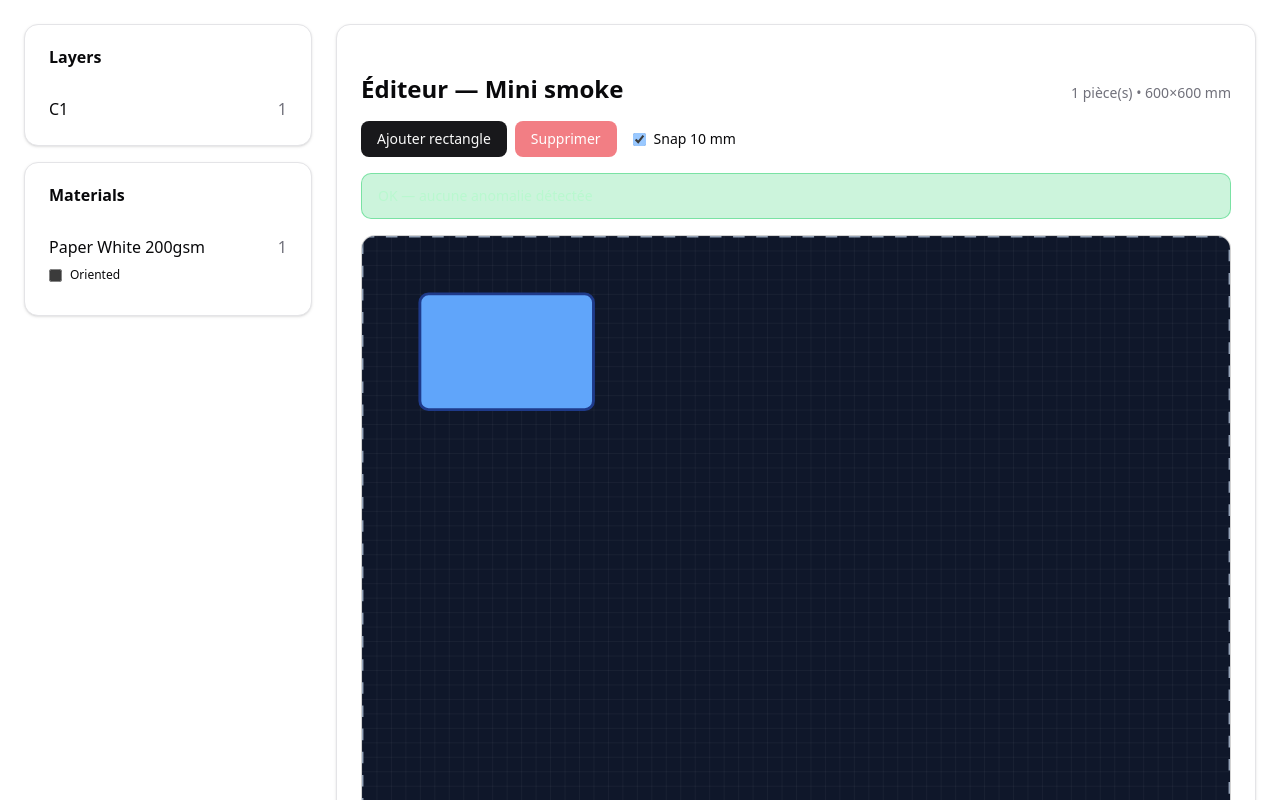
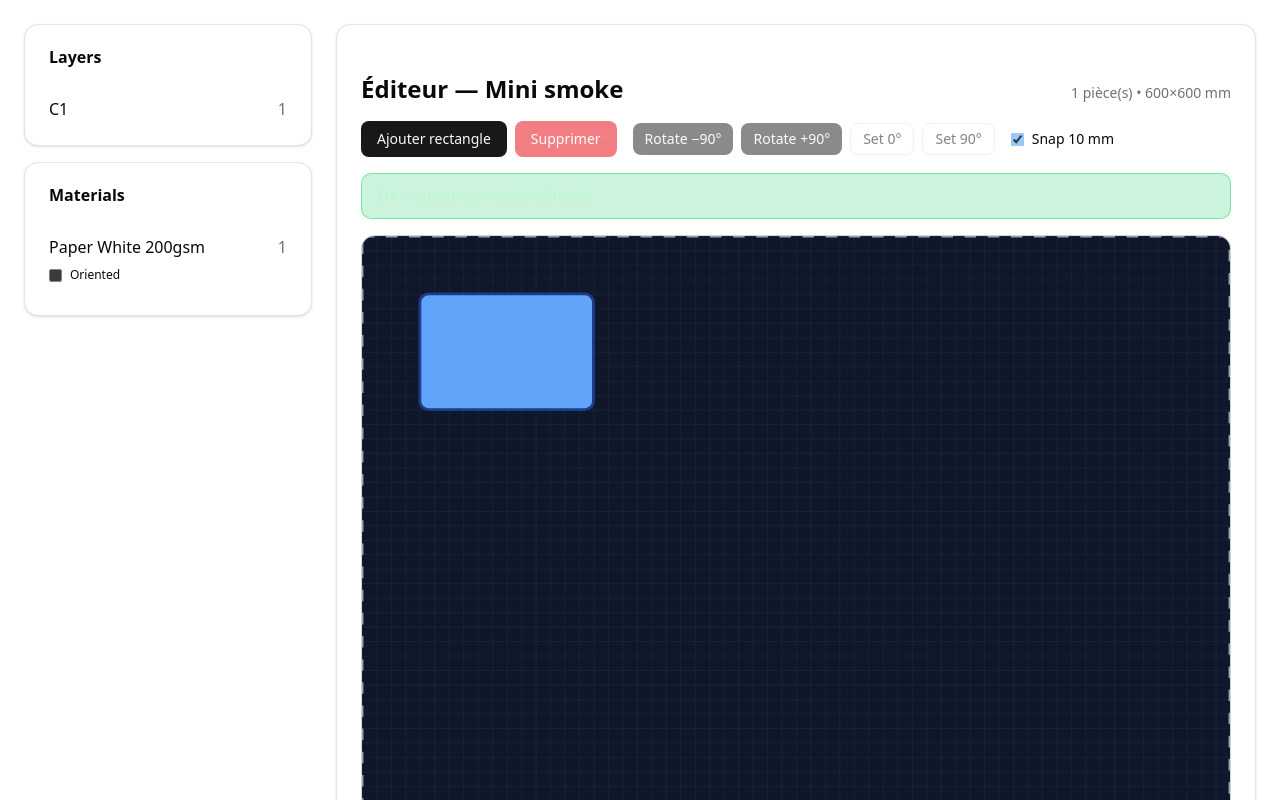
Before and after one commit to Lukeskydweller/Editeur-d-cor-, a React (Vite) app: page / in a window 1280 px wide. Shown: the top 800 px of the page. Built offline with nearby package versions, Linux system fonts and the light colour scheme; the HTML template or start-up script is replaced by a standard one.

Commit message:
feat(rotate): toolbar +90/−90 & set 0/90 + raccourcis (R/Shift+R/0/9); tests OK

```diff
--- a/src/App.tsx
+++ b/src/App.tsx
@@ -23,6 +23,8 @@ export default function App() {
   const deleteSelected = useSceneStore((s) => s.deleteSelected);
   const snap10mm = useSceneStore((s) => s.ui.snap10mm ?? true);
   const setSnap10mm = useSceneStore((s) => s.setSnap10mm);
+  const rotateSelected = useSceneStore((s) => s.rotateSelected);
+  const setSelectedRotation = useSceneStore((s) => s.setSelectedRotation);
 
   const dragStartRef = useRef<{ x: number; y: number } | null>(null);
   const dragFactorRef = useRef<number>(1);
@@ -35,13 +37,36 @@ export default function App() {
     }
   }, [scene.layerOrder.length, initSceneWithDefaults]);
 
-  // Gestion du nudge clavier + Delete
+  // Gestion du nudge clavier + Delete + Rotation
   useEffect(() => {
     const handleKeyDown = (e: KeyboardEvent) => {
       // Delete key
       if (e.key === 'Delete') {
         e.preventDefault();
         deleteSelected();
+        return;
+      }
+
+      // Rotation keys
+      if (e.key === 'r' || e.key === 'R') {
+        e.preventDefault();
+        if (e.shiftKey) {
+          rotateSelected(-90);
+        } else {
+          rotateSelected(90);
+        }
+        return;
+      }
+
+      if (e.key === '0') {
+        e.preventDefault();
+        setSelectedRotation(0);
+        return;
+      }
+
+      if (e.key === '9') {
+        e.preventDefault();
+        setSelectedRotation(90);
         return;
       }
 
@@ -63,7 +88,7 @@ export default function App() {
 
     window.addEventListener('keydown', handleKeyDown);
     return () => window.removeEventListener('keydown', handleKeyDown);
-  }, [nudgeSelected, deleteSelected]);
+  }, [nudgeSelected, deleteSelected, rotateSelected, setSelectedRotation]);
 
   // Gestion du drag souris
   const handlePointerDown = (e: React.PointerEvent, pieceId: string) => {
@@ -133,11 +158,25 @@ export default function App() {
               </header>
 
               {/* Toolbar */}
-              <div className="flex items-center gap-4">
+              <div className="flex items-center gap-4 flex-wrap">
                 <div className="flex gap-2">
                   <Button onClick={() => addRectAtCenter(100, 60)}>Ajouter rectangle</Button>
                   <Button onClick={deleteSelected} disabled={!selectedId} variant="destructive">
                     Supprimer
+                  </Button>
+                </div>
+                <div className="flex gap-2">
+                  <Button onClick={() => rotateSelected(-90)} disabled={!selectedId} size="sm">
+                    Rotate −90°
+                  </Button>
+                  <Button onClick={() => rotateSelected(90)} disabled={!selectedId} size="sm">
+                    Rotate +90°
+                  </Button>
+                  <Button onClick={() => setSelectedRotation(0)} disabled={!selectedId} size="sm" variant="outline">
+                    Set 0°
+                  </Button>
+                  <Button onClick={() => setSelectedRotation(90)} disabled={!selectedId} size="sm" variant="outline">
+                    Set 90°
                   </Button>
                 </div>
                 <label className="inline-flex items-center gap-2 text-sm cursor-pointer">
--- a/src/state/useSceneStore.ts
+++ b/src/state/useSceneStore.ts
@@ -17,6 +17,19 @@ function clampToScene(x: number, y: number, w: number, h: number, sceneW: number
 // helper interne : snap à la grille 10mm
 function snapTo10mm(x: number): number {
   return Math.round(x / 10) * 10;
+}
+
+// helpers internes : normalisation et rotation d'angles
+function normDeg(d: number): Deg {
+  // normalise en {0,90,180,270} via modulo 360
+  const n = ((Math.round(d) % 360) + 360) % 360;
+  return (n === 0 || n === 90 || n === 180 || n === 270 ? n : (Math.round(n / 90) * 90) % 360) as Deg;
+}
+function add90(d: Deg): Deg {
+  return normDeg((d + 90) % 360);
+}
+function sub90(d: Deg): Deg {
+  return normDeg((d + 270) % 360);
 }
 
 type SceneState = {
@@ -54,6 +67,8 @@ type SceneActions = {
   setPieceMaterial: (pieceId: ID, materialId: ID) => void;
   setSnap10mm: (on: boolean) => void;
   setMaterialOriented: (materialId: ID, oriented: boolean) => void;
+  rotateSelected: (deltaDeg: 90 | -90) => void;
+  setSelectedRotation: (deg: 0 | 90) => void;
 };
 
 export const useSceneStore = create<SceneState & SceneActions>((set) => ({
@@ -397,4 +412,27 @@ export const useSceneStore = create<SceneState & SceneActions>((set) => ({
         }
       }
     })),
+
+  rotateSelected: (deltaDeg) =>
+    set(produce((draft: SceneState) => {
+      const selectedId = draft.ui.selectedId;
+      if (!selectedId) return;
+
+      const piece = draft.scene.pieces[selectedId];
+      if (!piece) return;
+
+      const currentDeg = (piece.rotationDeg ?? 0) as Deg;
+      piece.rotationDeg = deltaDeg === 90 ? add90(currentDeg) : sub90(currentDeg);
+    })),
+
+  setSelectedRotation: (deg) =>
+    set(produce((draft: SceneState) => {
+      const selectedId = draft.ui.selectedId;
+      if (!selectedId) return;
+
+      const piece = draft.scene.pieces[selectedId];
+      if (!piece) return;
+
+      piece.rotationDeg = normDeg(deg);
+    })),
 }));
```
Also changed, not shown: 1 other file (tests, documents, lock files or other folders).
